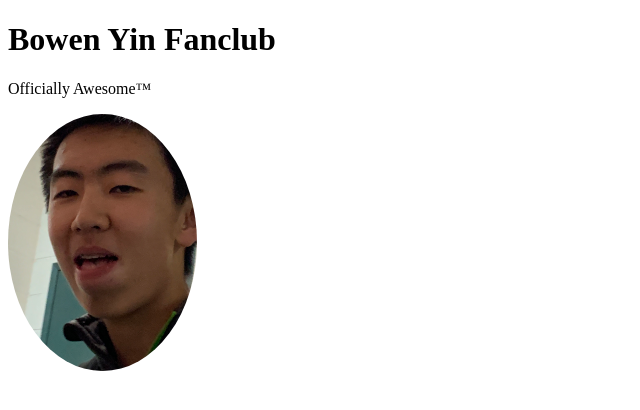
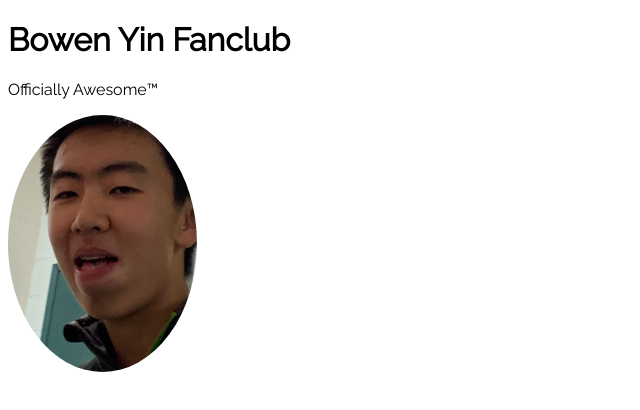
Before and after one commit to bowen-yin/bowen-yin.github.io, a plain HTML site: page index.html in a window 1280 px wide. Shown: the whole page, without its empty margins (0-640 px from the left). Drawn offline with Linux system fonts and the light colour scheme.

Commit message:
change website font to that preferred by Bowen

```diff
--- a/index.html
+++ b/index.html
@@ -2,6 +2,7 @@
 <html>
 <head>
   <link rel="stylesheet" href="styles.css">
+  <link href='https://fonts.googleapis.com/css?family=Raleway' rel='stylesheet'>
 </head>
 <body>
 
--- a/styles.css
+++ b/styles.css
@@ -5,3 +5,6 @@ img:hover {
   transform: scale(0.25);
   transition: all .25s;
 }
+body {
+  font-family: 'Raleway';
+}
```
